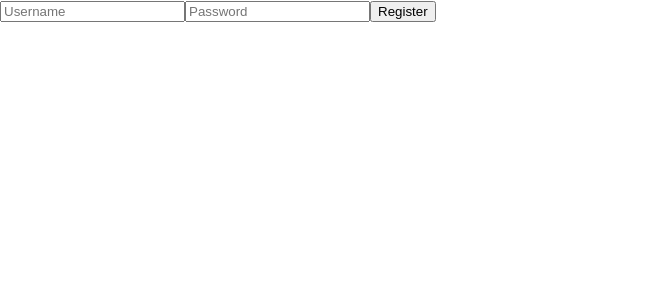
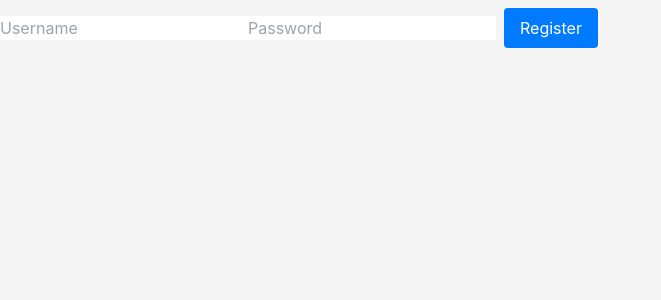
Before and after one commit to sarathk73/authfilemanager-frontend, a React (Create React App) app: page /register in a window 1280 px wide. Shown: the top 300 px of the page, without its empty margins (0-661 px from the left). Built offline with nearby package versions, Linux system fonts and the light colour scheme.

Commit message:
Add tailwind css config

```diff
--- a/src/index.css
+++ b/src/index.css
@@ -1,13 +1,117 @@
-body {
-  margin: 0;
-  font-family: -apple-system, BlinkMacSystemFont, 'Segoe UI', 'Roboto', 'Oxygen',
-    'Ubuntu', 'Cantarell', 'Fira Sans', 'Droid Sans', 'Helvetica Neue',
-    sans-serif;
-  -webkit-font-smoothing: antialiased;
-  -moz-osx-font-smoothing: grayscale;
+/* index.css */
+
+@tailwind base;
+@tailwind components;
+@tailwind utilities;
+/* Box sizing rules */
+*,
+*::before,
+*::after {
+  box-sizing: border-box;
 }
 
-code {
-  font-family: source-code-pro, Menlo, Monaco, Consolas, 'Courier New',
-    monospace;
+/* Remove default padding and margin */
+body,
+h1,
+h2,
+h3,
+h4,
+h5,
+h6,
+p,
+figure,
+blockquote,
+dl,
+dd {
+  margin: 0;
+  padding: 0;
 }
+
+/* Set core body defaults */
+body {
+  min-height: 100vh;
+  text-rendering: optimizeSpeed;
+  line-height: 1.5;
+  font-family: -apple-system, BlinkMacSystemFont, "Segoe UI", Roboto, "Helvetica Neue", Arial, sans-serif;
+  background-color: #f5f5f5;
+  color: #333;
+}
+
+/* A elements that don't have a class get default styles */
+a:not([class]) {
+  text-decoration-skip-ink: auto;
+}
+
+/* Make images easier to work with */
+img,
+picture {
+  max-width: 100%;
+  display: block;
+}
+
+/* Inherit fonts for inputs and buttons */
+input,
+button,
+textarea,
+select {
+  font: inherit;
+}
+
+/* Remove all animations, transitions and smooth scroll for people that prefer not to see them */
+@media (prefers-reduced-motion: reduce) {
+  html:focus-within {
+    scroll-behavior: auto;
+  }
+
+  *,
+  *::before,
+  *::after {
+    animation-duration: 0.01ms !important;
+    animation-iteration-count: 1 !important;
+    transition-duration: 0.01ms !important;
+    scroll-behavior: auto !important;
+  }
+}
+
+/* Basic styling for the navbar */
+nav {
+  background-color: #007bff;
+  color: white;
+  padding: 1rem;
+}
+
+nav a {
+  color: white;
+  margin-right: 1rem;
+  text-decoration: none;
+}
+
+nav a:hover {
+  text-decoration: underline;
+}
+
+/* Basic button styling */
+button {
+  cursor: pointer;
+  background-color: #007bff;
+  color: white;
+  border: none;
+  padding: 0.5rem 1rem;
+  margin: 0.5rem;
+  border-radius: 0.25rem;
+}
+
+button:hover {
+  background-color: #0056b3;
+}
+
+/* Utility classes */
+.container {
+  max-width: 960px;
+  margin: 0 auto;
+  padding: 1rem;
+}
+
+.error {
+  color: #dc3545;
+}
```
